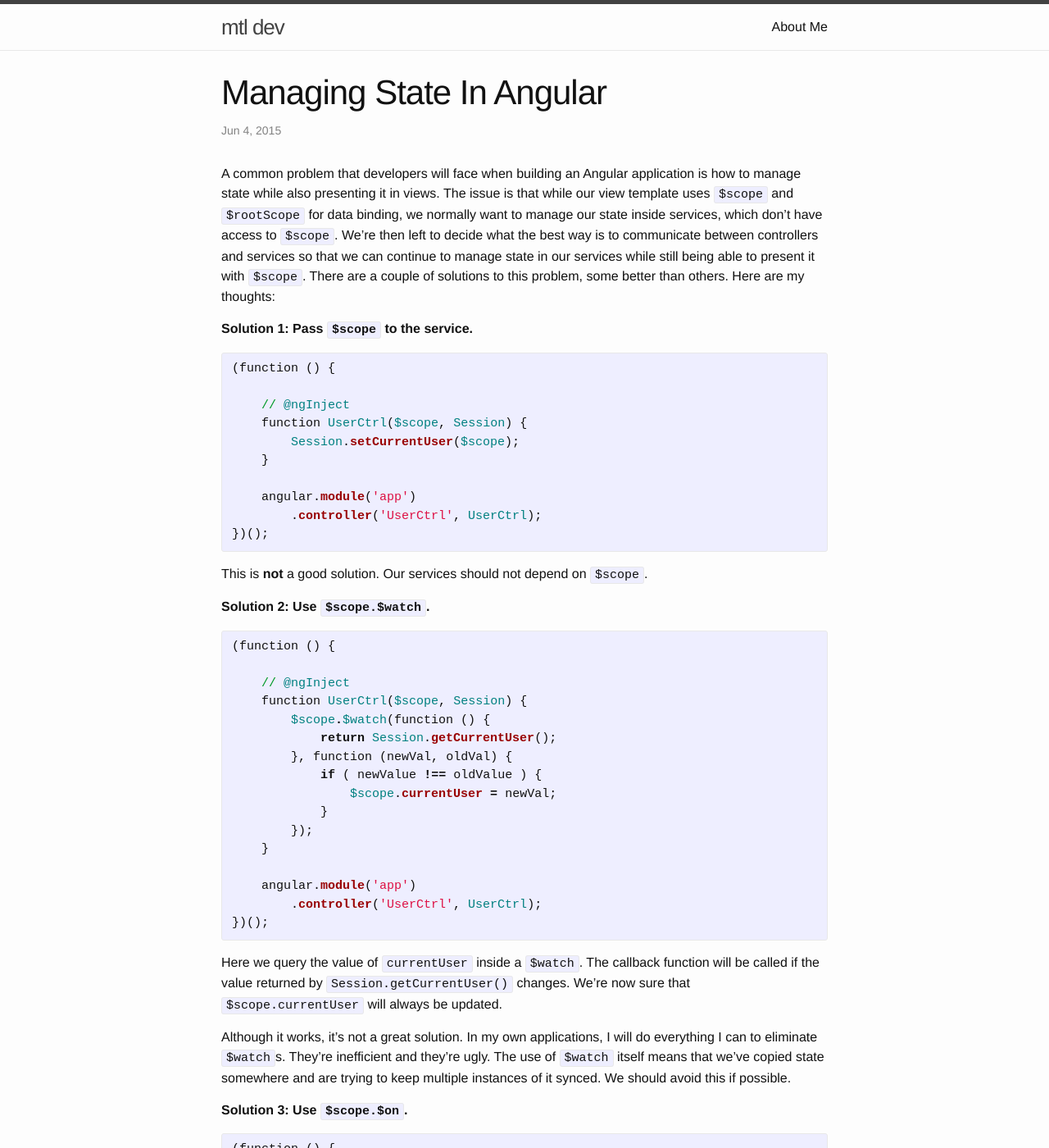
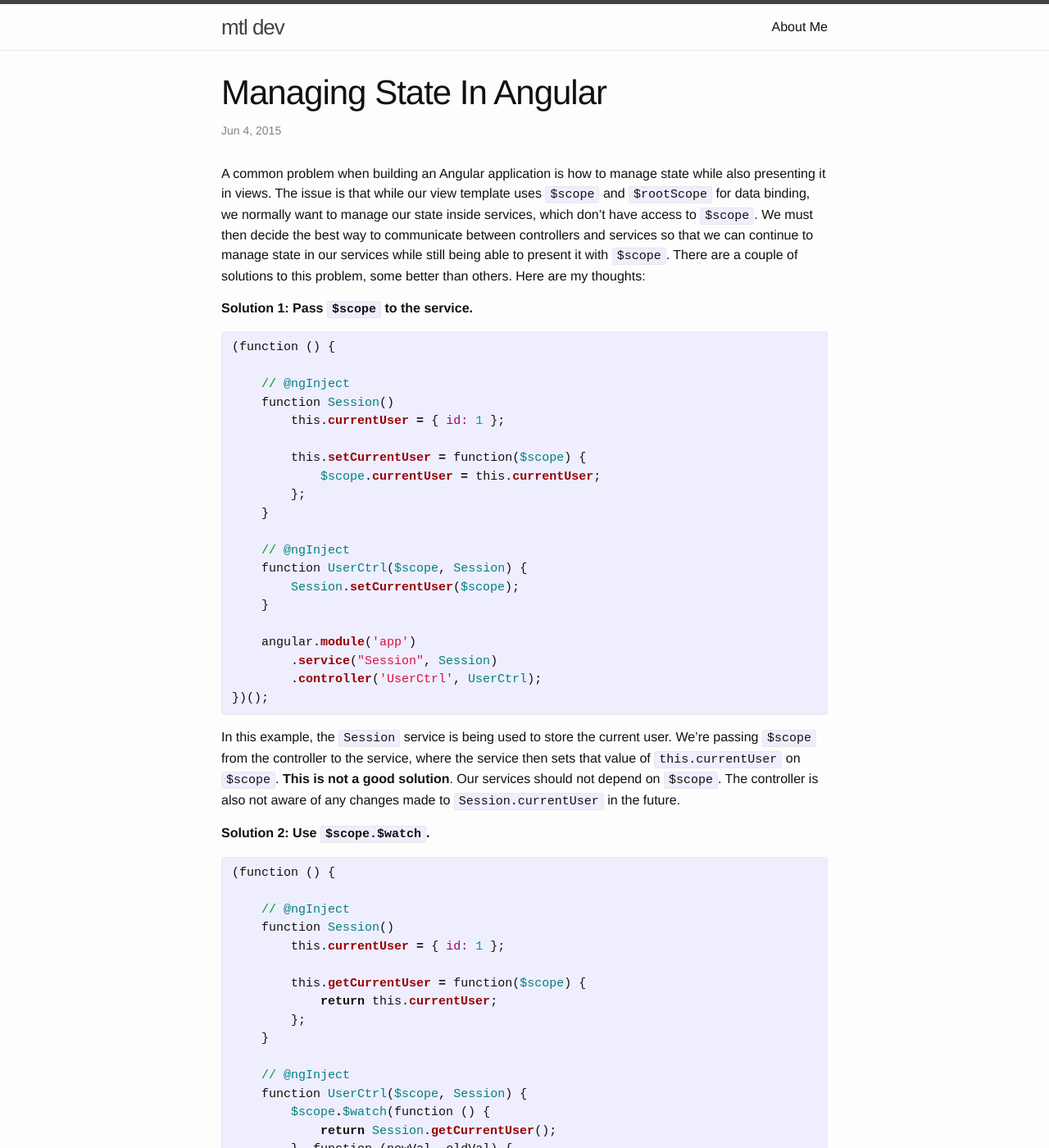
Before and after one commit to damacisaac/damacisaac.github.io, a Jekyll site: the page built from _posts/2015-06-04-managing-state-in-angular.markdown, in a window 1280 px wide and 1400 px high. Shown: the whole window at 82% size. Built offline with Jekyll 4.4.1, drawn with Linux system fonts in a browser that asks for light colours; some of the changed text lies outside the part shown.

```diff
--- a/_config.yml
+++ b/_config.yml
@@ -9,3 +9,13 @@
 
 # Build settings
 markdown: kramdown
+
+comments:
+    provider: disqus
+    disqus:
+        short_name: mtldev
+
+analytics:
+  provider: google
+  google:
+      tracking_id : 'UA-63556868-1'
--- a/_posts/2015-06-04-managing-state-in-angular.markdown
+++ b/_posts/2015-06-04-managing-state-in-angular.markdown
@@ -3,9 +3,10 @@
 title:  "Managing State In Angular"
 date:   2015-06-04 21:10:00
 categories: angularjs
+comments: true
 ---
 
-A common problem that developers will face when building an Angular application is how to manage state while also presenting it in views. The issue is that while our view template uses `$scope` and `$rootScope` for data binding, we normally want to manage our state inside services, which don't have access to `$scope`. We're then left to decide what the best way is to communicate between controllers and services so that we can continue to manage state in our services while still being able to present it with `$scope`. There are a couple of solutions to this problem, some better than others. Here are my thoughts:
+A common problem when building an Angular application is how to manage state while also presenting it in views. The issue is that while our view template uses `$scope` and `$rootScope` for data binding, we normally want to manage our state inside services, which don't have access to `$scope`. We must then decide the best way to communicate between controllers and services so that we can continue to manage state in our services while still being able to present it with `$scope`. There are a couple of solutions to this problem, some better than others. Here are my thoughts:
 
 **Solution 1: Pass `$scope` to the service.**
 
@@ -13,21 +14,40 @@
 (function () {
 
     // @ngInject
+    function Session()
+        this.currentUser = { id: 1 };
+
+        this.setCurrentUser = function($scope) {
+            $scope.currentUser = this.currentUser;
+        };
+    }
+
+    // @ngInject
     function UserCtrl($scope, Session) {
         Session.setCurrentUser($scope);
     }
 
     angular.module('app')
+        .service("Session", Session)
         .controller('UserCtrl', UserCtrl);
 })();
 {% endhighlight %}
 
-This is **not** a good solution. Our services should not depend on `$scope`.
+In this example, the `Session` service is being used to store the current user. We're passing `$scope` from the controller to the service, where the service then sets that value of `this.currentUser` on `$scope`. **This is not a good solution**. Our services should not depend on `$scope`. The controller is also not aware of any changes made to `Session.currentUser` in the future.
 
 **Solution 2: Use `$scope.$watch`.**
 
 {% highlight ruby %}
 (function () {
+
+    // @ngInject
+    function Session()
+        this.currentUser = { id: 1 };
+
+        this.getCurrentUser = function($scope) {
+            return this.currentUser;
+        };
+    }
 
     // @ngInject
     function UserCtrl($scope, Session) {
@@ -41,18 +61,28 @@
     }
 
     angular.module('app')
+        .service("Session", Session)
         .controller('UserCtrl', UserCtrl);
 })();
 {% endhighlight %}
 
 Here we query the value of `currentUser` inside a `$watch`. The callback function will be called if the value returned by `Session.getCurrentUser()` changes. We're now sure that `$scope.currentUser` will always be updated.
 
-Although it works, it's not a great solution. In my own applications, I will do everything I can to eliminate `$watch`s. They're inefficient and they're ugly. The use of `$watch` itself means that we've copied state somewhere and are trying to keep multiple instances of it synced. We should avoid this if possible.
+Although it works, it's not a great solution. In my own applications, I will normally try to avoid using `$watch`s. They're inefficient and they're ugly. The use of `$watch` itself means that we've copied state somewhere and are trying to keep multiple instances of it synced. We should avoid this if possible.
 
 **Solution 3: Use `$scope.$on`.**
 
 {% highlight ruby %}
 (function () {
+
+    // @ngInject
+    function Session()
+        this.currentUser = { id: 1 };
+
+        this.getCurrentUser = function($scope) {
+            return this.currentUser;
+        };
+    }
 
     // @ngInject
     function UserCtrl($scope, Session) {
@@ -64,13 +94,14 @@
     }
 
     angular.module('app')
+        .service("Session", Session)
         .controller('UserCtrl', UserCtrl);
 })();
 {% endhighlight %}
 
-This is another solution that's often proposed, but again it falls short. If we stick to this method, we have to remember to add the `$scope.$on` method every time we query for `currentUser`. We also have to make sure to `$scope.$emit` any time we update `currentUser`. These are both error prone.
+This is another solution that's often proposed, but again it falls short. If we stick to this method, we have to remember to add the `$scope.$on` method every time we need `Session.currentUser`. We also have to make sure to `$scope.$emit` any time we update `Session.currentUser`. These are both error prone.
 
-There's also a more conceptual problem with using events to manage state. Events should be reserved for more *event-like* things than changing data. If a user updates his phone number, should this really be represented as an event in our application? I would say no.
+There's also a more conceptual problem with using events to synchronize state. Events should be reserved for more *event-like* things than changing data. If a user updates his phone number, should this really be represented as an event in our application? I would say no.
 
 
 **Solution 4: Preserve Reference with `angular.extend()`**.
@@ -134,4 +165,4 @@
 })();
 {% endhighlight %}
 
-This is the final solution. Here, instead of binding the value of `currentUser` directly to `$scope`, we instead bind a getter. Now, if we need the value of `currentUser` in our controller or in a template, we can just call `$scope.getCurrentUser()`. We also don't have to worry about losing the reference when `currentUser` is updated!
+This is the final solution. Here, instead of binding the value of `currentUser` directly to `$scope`, we instead bind a getter. Now, if we need the value of `currentUser` in our controller or in a template, we can just call `$scope.getCurrentUser()`. Again, we have very minimal code in our controller, and we also don't have to worry about losing the reference when `Session.currentUser` is updated!
```
Also changed, not shown: other parts of _posts/2015-06-04-managing-state-in-angular.markdown (+3 -3 lines).
